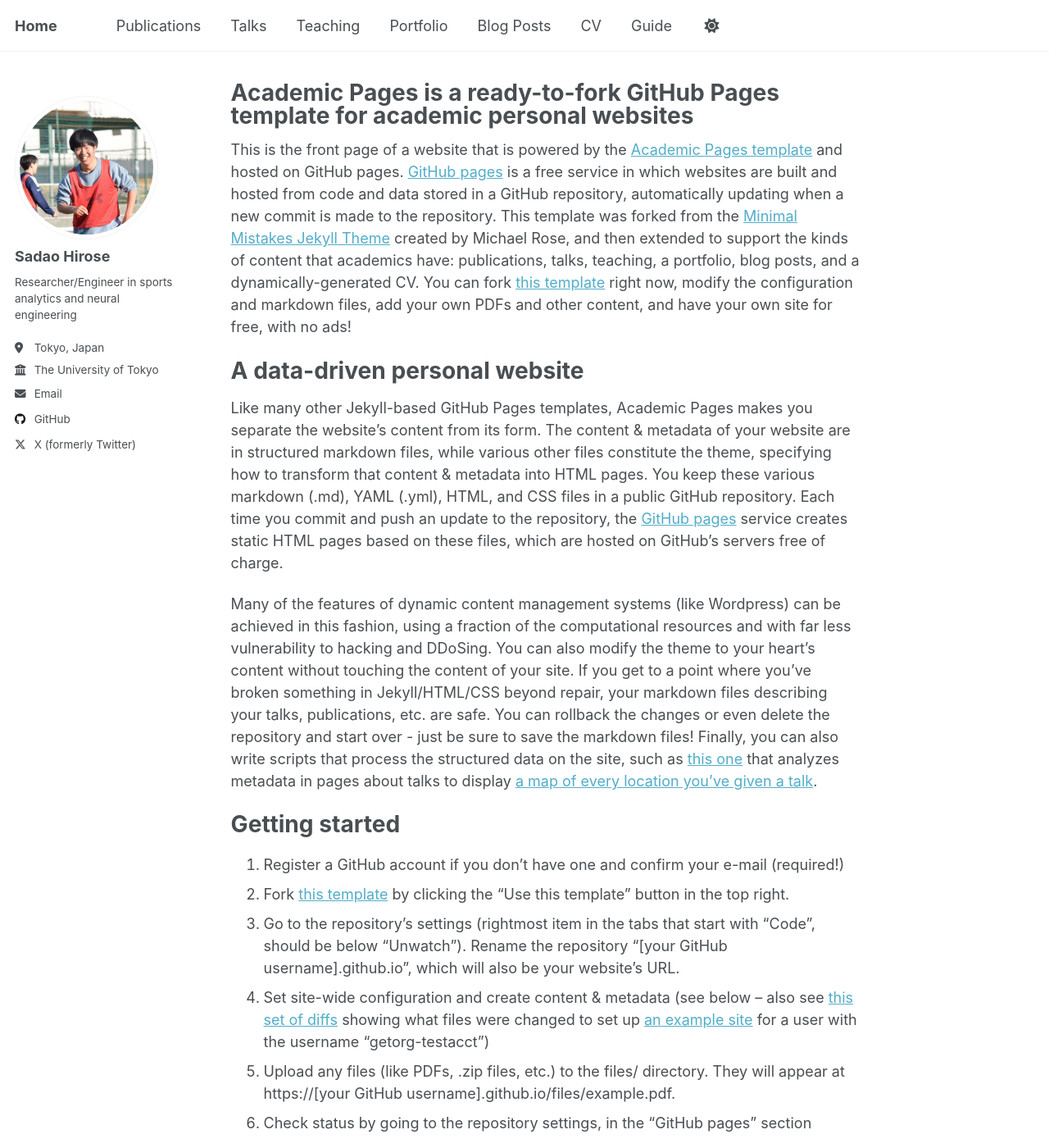
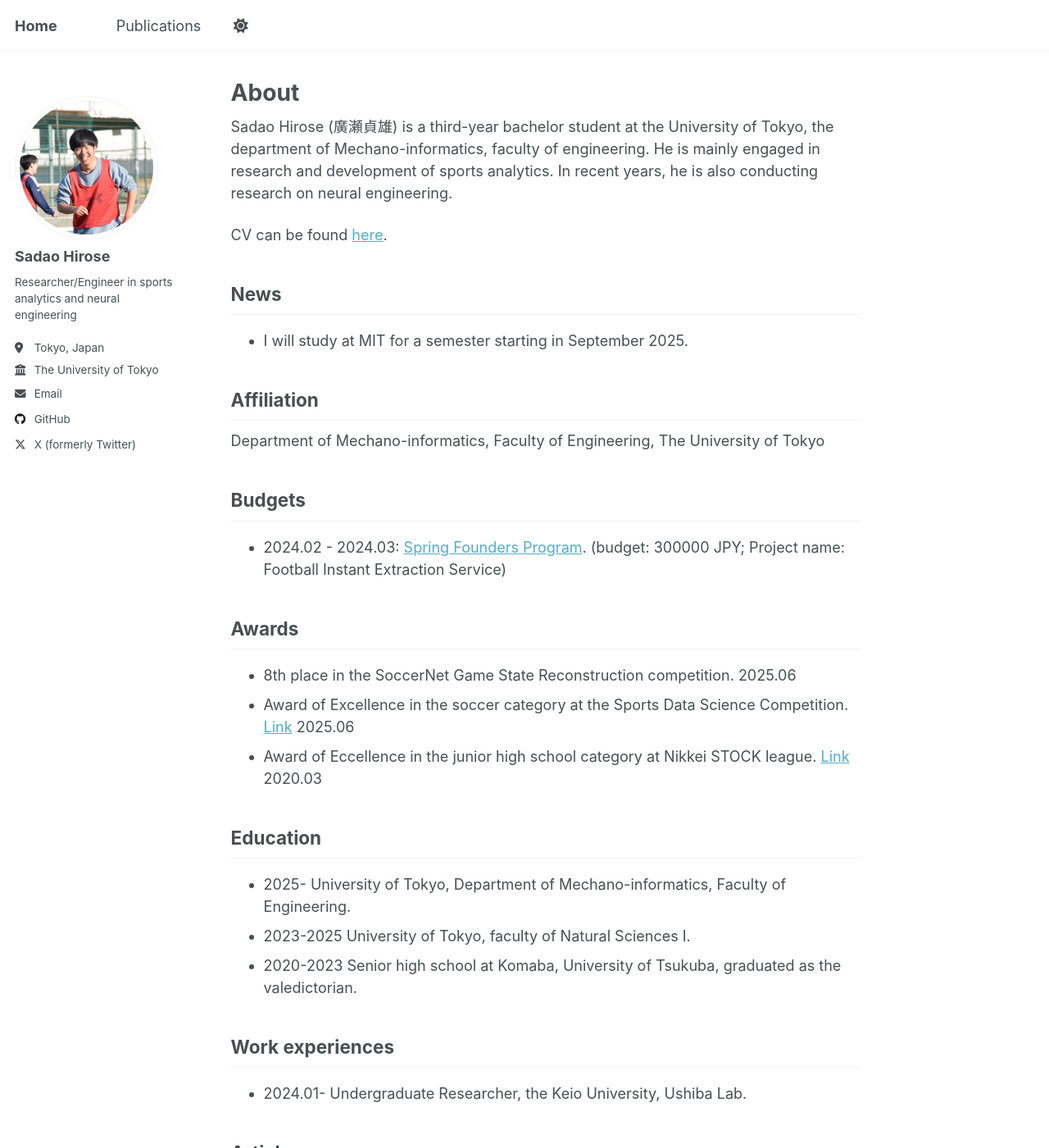
Before and after one commit to HiroseSadao/HiroseSadao.github.io, a Jekyll site: the page built from _pages/about.md, in a window 1280 px wide and 1400 px high. Shown: the whole window at 82% size. Built offline with Jekyll 4.4.1, drawn with Linux system fonts in a browser that asks for light colours; some of the changed text lies outside the part shown.

Commit message:
aboutの部分を修正した

```diff
--- a/_config.yml
+++ b/_config.yml
@@ -8,7 +8,7 @@
 
 # Basic Site Settings
 locale                   : "en-US"
-site_theme               : "hirose"
+site_theme               : "default"
 title                    : "Home"
 title_separator          : "-"
 name                     : &name "Sadao Hirose"
--- a/_pages/about.md
+++ b/_pages/about.md
@@ -1,49 +1,44 @@
 ---
 permalink: /
-title: "Academic Pages is a ready-to-fork GitHub Pages template for academic personal websites"
+title: "About"
 author_profile: true
 redirect_from:
   - /about/
   - /about.html
 ---
 
-This is the front page of a website that is powered by the [Academic Pages template](https://github.com/academicpages/academicpages.github.io) and hosted on GitHub pages. [GitHub pages](https://pages.github.com) is a free service in which websites are built and hosted from code and data stored in a GitHub repository, automatically updating when a new commit is made to the repository. This template was forked from the [Minimal Mistakes Jekyll Theme](https://mmistakes.github.io/minimal-mistakes/) created by Michael Rose, and then extended to support the kinds of content that academics have: publications, talks, teaching, a portfolio, blog posts, and a dynamically-generated CV. You can fork [this template](https://github.com/academicpages/academicpages.github.io) right now, modify the configuration and markdown files, add your own PDFs and other content, and have your own site for free, with no ads!
+Sadao Hirose (廣瀬貞雄) is a third-year bachelor student at the University of Tokyo, the department of Mechano-informatics, faculty of engineering. He is mainly engaged in research and development of sports analytics. In recent years, he is also conducting research on neural engineering.
 
-A data-driven personal website
-======
-Like many other Jekyll-based GitHub Pages templates, Academic Pages makes you separate the website's content from its form. The content & metadata of your website are in structured markdown files, while various other files constitute the theme, specifying how to transform that content & metadata into HTML pages. You keep these various markdown (.md), YAML (.yml), HTML, and CSS files in a public GitHub repository. Each time you commit and push an update to the repository, the [GitHub pages](https://pages.github.com/) service creates static HTML pages based on these files, which are hosted on GitHub's servers free of charge.
+CV can be found [here](https://docs.google.com/document/d/1MpqryIazkd2-YdEUbSvqURnHJHXbTkMwFbUs1mk_4G4/edit?usp=sharing).
 
-Many of the features of dynamic content management systems (like Wordpress) can be achieved in this fashion, using a fraction of the computational resources and with far less vulnerability to hacking and DDoSing. You can also modify the theme to your heart's content without touching the content of your site. If you get to a point where you've broken something in Jekyll/HTML/CSS beyond repair, your markdown files describing your talks, publications, etc. are safe. You can rollback the changes or even delete the repository and start over - just be sure to save the markdown files! Finally, you can also write scripts that process the structured data on the site, such as [this one](https://github.com/academicpages/academicpages.github.io/blob/master/talkmap.ipynb) that analyzes metadata in pages about talks to display [a map of every location you've given a talk](https://academicpages.github.io/talkmap.html).
+News
+-----
+- I will study at MIT for a semester starting in September 2025.
 
-Getting started
-======
-1. Register a GitHub account if you don't have one and confirm your e-mail (required!)
-1. Fork [this template](https://github.com/academicpages/academicpages.github.io) by clicking the "Use this template" button in the top right.
-1. Go to the repository's settings (rightmost item in the tabs that start with "Code", should be below "Unwatch"). Rename the repository "[your GitHub username].github.io", which will also be your website's URL.
-1. Set site-wide configuration and create content & metadata (see below -- also see [this set of diffs](http://archive.is/3TPas) showing what files were changed to set up [an example site](https://getorg-testacct.github.io) for a user with the username "getorg-testacct")
-1. Upload any files (like PDFs, .zip files, etc.) to the files/ directory. They will appear at https://[your GitHub username].github.io/files/example.pdf.
-1. Check status by going to the repository settings, in the "GitHub pages" section
+Affiliation
+-----
+Department of Mechano-informatics, Faculty of Engineering, The University of Tokyo
 
-Site-wide configuration
+Budgets
 ------
-The main configuration file for the site is in the base directory in [_config.yml](https://github.com/academicpages/academicpages.github.io/blob/master/_config.yml), which defines the content in the sidebars and other site-wide features. You will need to replace the default variables with ones about yourself and your site's github repository. The configuration file for the top menu is in [_data/navigation.yml](https://github.com/academicpages/academicpages.github.io/blob/master/_data/navigation.yml). For example, if you don't have a portfolio or blog posts, you can remove those items from that navigation.yml file to remove them from the header.
+- 2024.02 - 2024.03: [Spring Founders Program](https://www.ducr.u-tokyo.ac.jp/activity/venture/sfp.html). (budget: 300000 JPY; Project name: Football Instant Extraction Service)
 
-Create content & metadata
+Awards
 ------
-For site content, there is one markdown file for each type of content, which are stored in directories like _publications, _talks, _posts, _teaching, or _pages. For example, each talk is a markdown file in the [_talks directory](https://github.com/academicpages/academicpages.github.io/tree/master/_talks). At the top of each markdown file is structured data in YAML about the talk, which the theme will parse to do lots of cool stuff. The same structured data about a talk is used to generate the list of talks on the [Talks page](https://academicpages.github.io/talks), each [individual page](https://academicpages.github.io/talks/2012-03-01-talk-1) for specific talks, the talks section for the [CV page](https://academicpages.github.io/cv), and the [map of places you've given a talk](https://academicpages.github.io/talkmap.html) (if you run this [python file](https://github.com/academicpages/academicpages.github.io/blob/master/talkmap.py) or [Jupyter notebook](https://github.com/academicpages/academicpages.github.io/blob/master/talkmap.ipynb), which creates the HTML for the map based on the contents of the _talks directory).
+- 8th place in the SoccerNet Game State Reconstruction competition. 2025.06
+- Award of Excellence in the soccer category at the Sports Data Science Competition. [Link](https://sports.ywebsys.net/news/archives/0027/) 2025.06
+- Award of Eccellence in the junior high school category at Nikkei STOCK league. [Link](https://manabow.com/sl/result/20/) 2020.03
 
-**Markdown generator**
+Education
+------
+- 2025- University of Tokyo, Department of Mechano-informatics, Faculty of Engineering.
+- 2023-2025 University of Tokyo, faculty of Natural Sciences I.
+- 2020-2023 Senior high school at Komaba, University of Tsukuba, graduated as the valedictorian.
 
-The repository includes [a set of Jupyter notebooks](https://github.com/academicpages/academicpages.github.io/tree/master/markdown_generator
-) that converts a CSV containing structured data about talks or presentations into individual markdown files that will be properly formatted for the Academic Pages template. The sample CSVs in that directory are the ones I used to create my own personal website at stuartgeiger.com. My usual workflow is that I keep a spreadsheet of my publications and talks, then run the code in these notebooks to generate the markdown files, then commit and push them to the GitHub repository.
+Work experiences
+------
+- 2024.01- Undergraduate Researcher, the Keio University, Ushiba Lab.
 
-How to edit your site's GitHub repository
+Articles
 ------
-Many people use a git client to create files on their local computer and then push them to GitHub's servers. If you are not familiar with git, you can directly edit these configuration and markdown files directly in the github.com interface. Navigate to a file (like [this one](https://github.com/academicpages/academicpages.github.io/blob/master/_talks/2012-03-01-talk-1.md) and click the pencil icon in the top right of the content preview (to the right of the "Raw | Blame | History" buttons). You can delete a file by clicking the trashcan icon to the right of the pencil icon. You can also create new files or upload files by navigating to a directory and clicking the "Create new file" or "Upload files" buttons.
-
-Example: editing a markdown file for a talk
-![Editing a markdown file for a talk](/images/editing-talk.png)
-
-For more info
-------
-More info about configuring Academic Pages can be found in [the guide](https://academicpages.github.io/markdown/), the [growing wiki](https://github.com/academicpages/academicpages.github.io/wiki), and you can always [ask a question on GitHub](https://github.com/academicpages/academicpages.github.io/discussions). The [guides for the Minimal Mistakes theme](https://mmistakes.github.io/minimal-mistakes/docs/configuration/) (which this theme was forked from) might also be helpful.
+- 『東大ア式蹴球部の戦術用語「手前を取る」って何？ビルドアップ成功につながるポジショニングの評価方法を数理モデルから案する』, [footoballista](https://www.footballista.jp/special/197356)
```
Also changed, not shown: _data/navigation.yml (+12 -12 lines).
